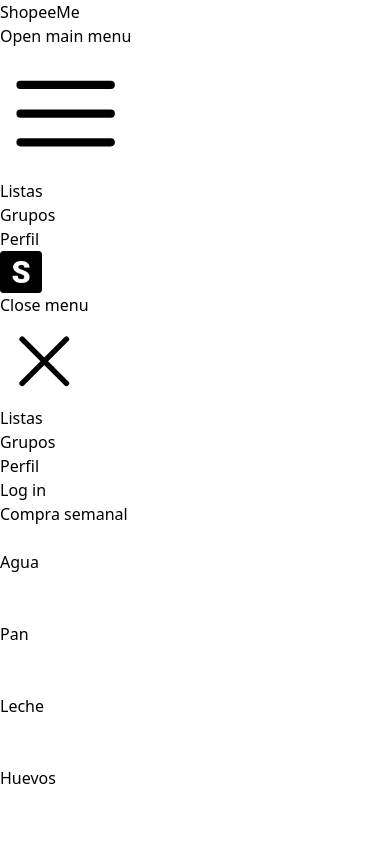
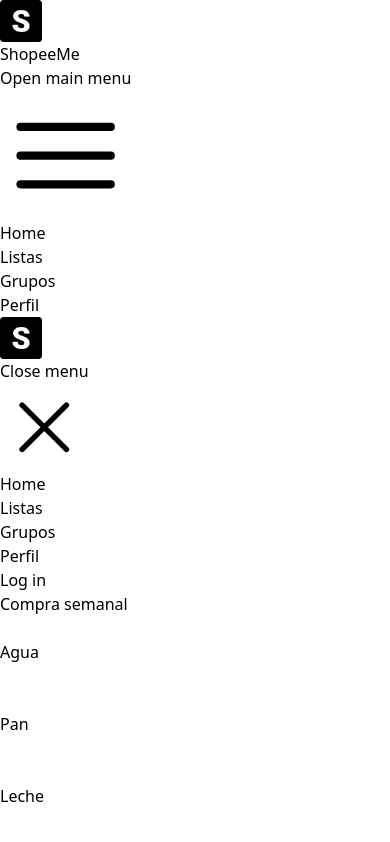
Before and after one commit to TuColegaDev/shopeeme, a Vue app: page / in a window 390 px wide. Shown: the top 842 px of the page. Built offline with nearby package versions, Linux system fonts and the light colour scheme.

Commit message:
fix: Show icon on mobile devices

```diff
--- a/src/components/header/HeaderApp.vue
+++ b/src/components/header/HeaderApp.vue
@@ -3,7 +3,8 @@
     <nav class="flex items-center justify-between p-6 mx-auto max-w-7xl" aria-label="Global">
       <div class="flex lg:flex-1">
         <a href="" class="-m-1.5 p-1.5 flex items-center">
-          <h2 class="text-3xl font-bold tracking-tight text-gray-900 truncate">ShopeeMe</h2>
+          <img class="flex sm:hidden" width="42" height="42" src="@/assets/logo.png" />
+          <h2 class="hidden text-3xl font-bold tracking-tight text-gray-900 truncate sm:flex">ShopeeMe</h2>
         </a>
       </div>
       <div class="flex lg:hidden">
@@ -62,6 +63,12 @@ const mobileMenuOpen = ref(false)
 const navigation = [
   {
     id: 1,
+    name: 'Home',
+    href: '/',
+    current: true,
+  },
+  {
+    id: 2,
     name: 'Listas',
     href: '/',
     current: true,
```
